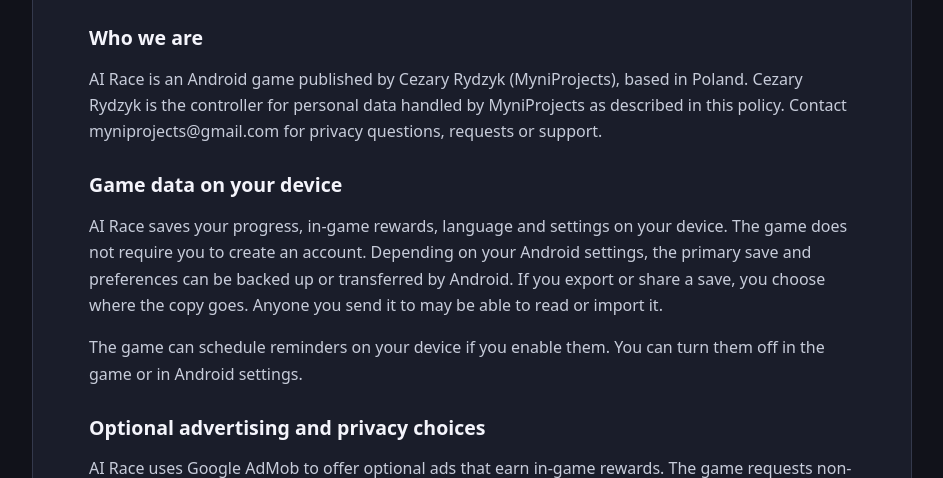
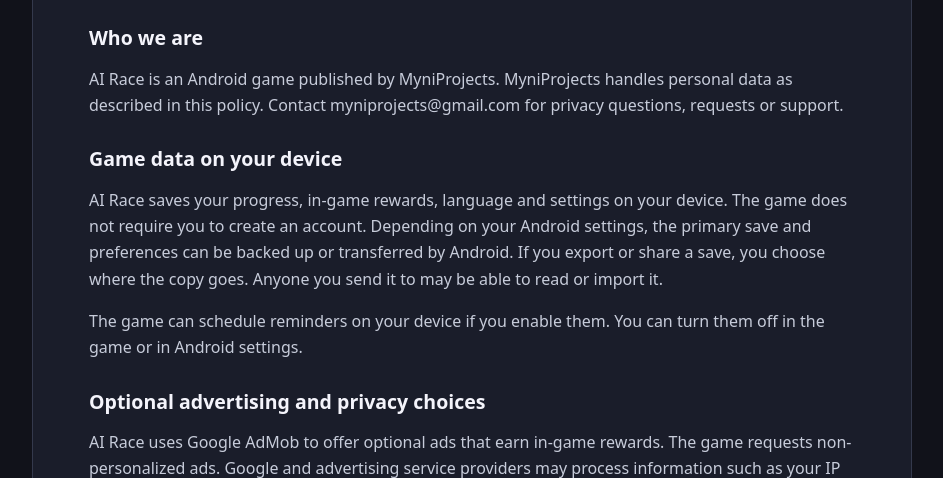
Before and after one commit to MyniProjects/myniprojects.github.io, a plain HTML site: page ai-race.html in a window 1280 px wide. Shown: the part 622-1100 px from the top of the page, without its empty margins (168-1111 px from the left). Drawn offline with Linux system fonts and the light colour scheme.

Commit message:
Use publisher brand on the AI Race page

```diff
--- a/ai-race.html
+++ b/ai-race.html
@@ -21,7 +21,7 @@
 <section id="privacy"><h2>AI Race Privacy Policy</h2>
 <p><strong>Last updated November 18, 2026</strong></p>
 <h3>Who we are</h3>
-<p>AI Race is an Android game published by Cezary Rydzyk (MyniProjects), based in Poland. Cezary Rydzyk is the controller for personal data handled by MyniProjects as described in this policy. Contact myniprojects@gmail.com for privacy questions, requests or support.</p>
+<p>AI Race is an Android game published by MyniProjects. MyniProjects handles personal data as described in this policy. Contact myniprojects@gmail.com for privacy questions, requests or support.</p>
 <h3>Game data on your device</h3>
 <p>AI Race saves your progress, in-game rewards, language and settings on your device. The game does not require you to create an account. Depending on your Android settings, the primary save and preferences can be backed up or transferred by Android. If you export or share a save, you choose where the copy goes. Anyone you send it to may be able to read or import it.</p>
 <p>The game can schedule reminders on your device if you enable them. You can turn them off in the game or in Android settings.</p>
```
